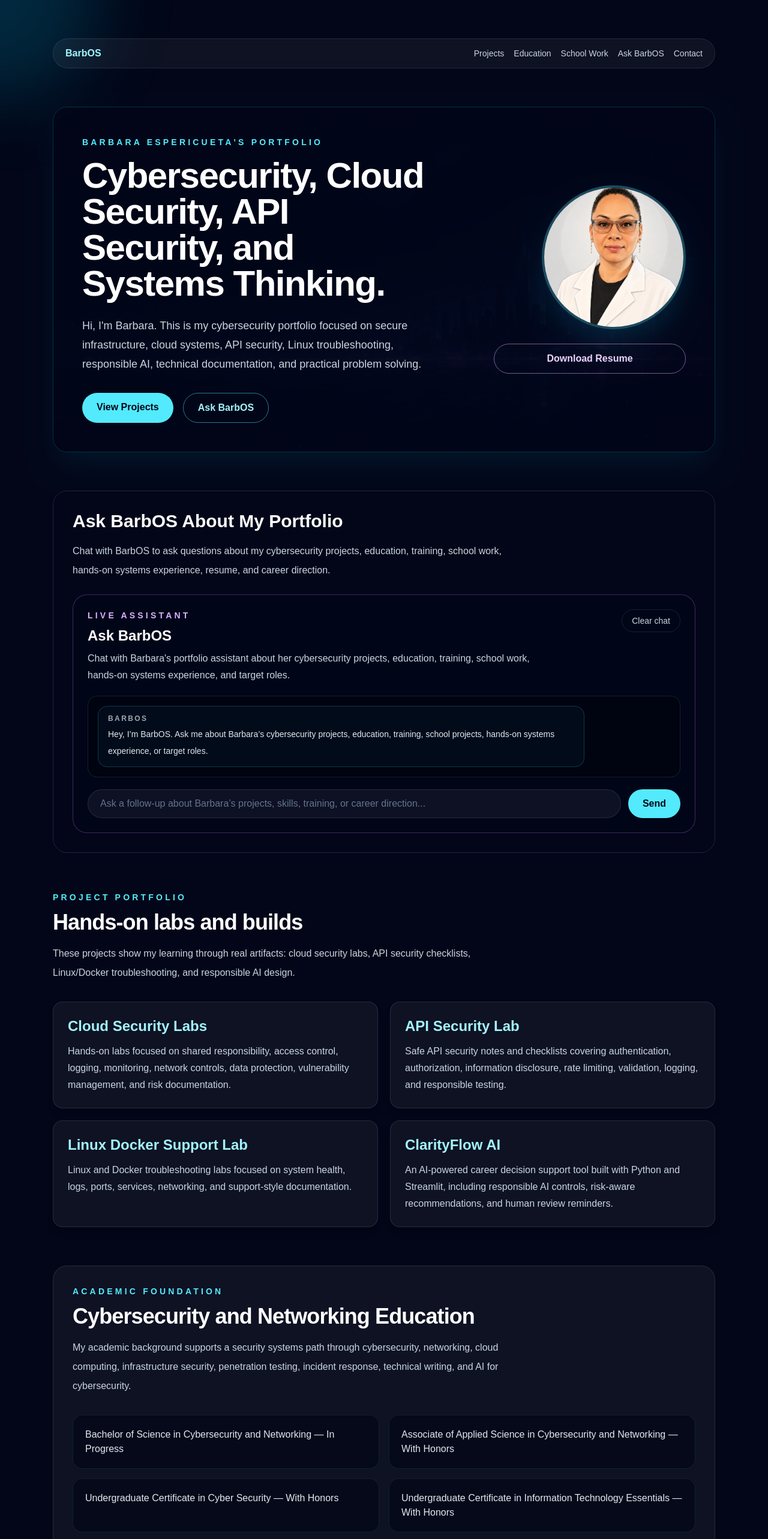
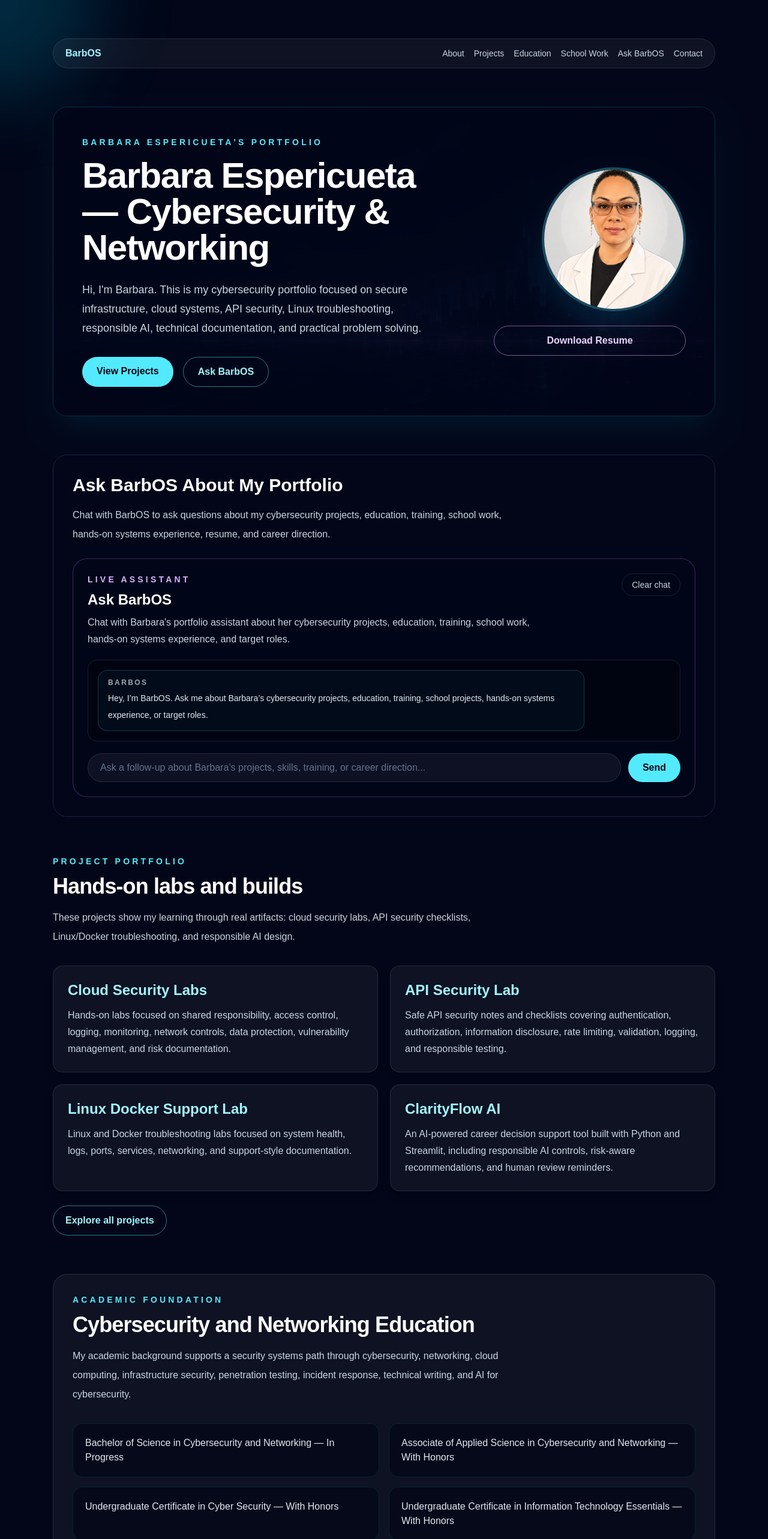
Before and after one commit to BarbaraAnnXD/barbos-portfolio-ai, a Next.js app: page / in a window 1280 px wide. Shown: the top 2566 px of the page at 60% size. Built offline with nearby package versions, Linux system fonts and the light colour scheme.

Commit message:
Link Barbara identity and project pages

```diff
--- a/app/page.tsx
+++ b/app/page.tsx
@@ -170,9 +170,10 @@ export default function Home() {
 
       <section className="mx-auto flex max-w-6xl flex-col gap-16 px-6 py-10 md:py-16">
         <nav className="flex flex-wrap items-center justify-between gap-4 rounded-full border border-white/10 bg-white/5 px-5 py-3 backdrop-blur">
-          <p className="font-bold text-cyan-200">BarbOS</p>
+          <a href="/" className="font-bold text-cyan-200">BarbOS</a>
           <div className="flex flex-wrap gap-4 text-sm text-slate-300">
-            <a href="#projects" className="hover:text-cyan-200">
+            <a href="/about" className="hover:text-cyan-200">About</a>
+            <a href="/projects" className="hover:text-cyan-200">
               Projects
             </a>
             <a href="#education" className="hover:text-cyan-200">
@@ -204,7 +205,7 @@ export default function Home() {
       </p>
 
       <h1 className="mb-6 max-w-4xl text-4xl font-bold tracking-tight md:text-6xl">
-        Cybersecurity, Cloud Security, API Security, and Systems Thinking.
+        Barbara Espericueta — Cybersecurity &amp; Networking
       </h1>
 
       <p className="max-w-3xl text-lg leading-8 text-slate-300">
@@ -216,7 +217,7 @@ export default function Home() {
 
       <div className="mt-8 flex flex-wrap gap-4">
         <a
-          href="#projects"
+          href="/projects"
           className="rounded-full bg-cyan-300 px-6 py-3 font-semibold text-slate-950 transition hover:bg-cyan-200"
         >
           View Projects
@@ -298,6 +299,7 @@ export default function Home() {
               </article>
             ))}
           </div>
+          <a href="/projects" className="mt-6 inline-flex rounded-full border border-cyan-300/50 px-5 py-3 font-semibold text-cyan-200 hover:bg-cyan-300/10">Explore all projects</a>
         </section>
 
         <section
@@ -404,6 +406,14 @@ export default function Home() {
             ))}
           </div>
         </section>
+        <footer id="contact" className="border-t border-white/10 py-8 text-slate-300">
+          <p className="mb-3 font-semibold text-white">Barbara Espericueta</p>
+          <div className="flex flex-wrap gap-5">
+            <a className="hover:text-cyan-200" href="/about">About Barbara</a>
+            <a className="hover:text-cyan-200" href="https://github.com/BarbaraAnnXD" target="_blank" rel="noopener noreferrer">GitHub</a>
+            <a className="hover:text-cyan-200" href="https://www.linkedin.com/in/barbara-e-4b8b531aa" target="_blank" rel="noopener noreferrer">LinkedIn</a>
+          </div>
+        </footer>
       </section>
     </main>
   );
```
